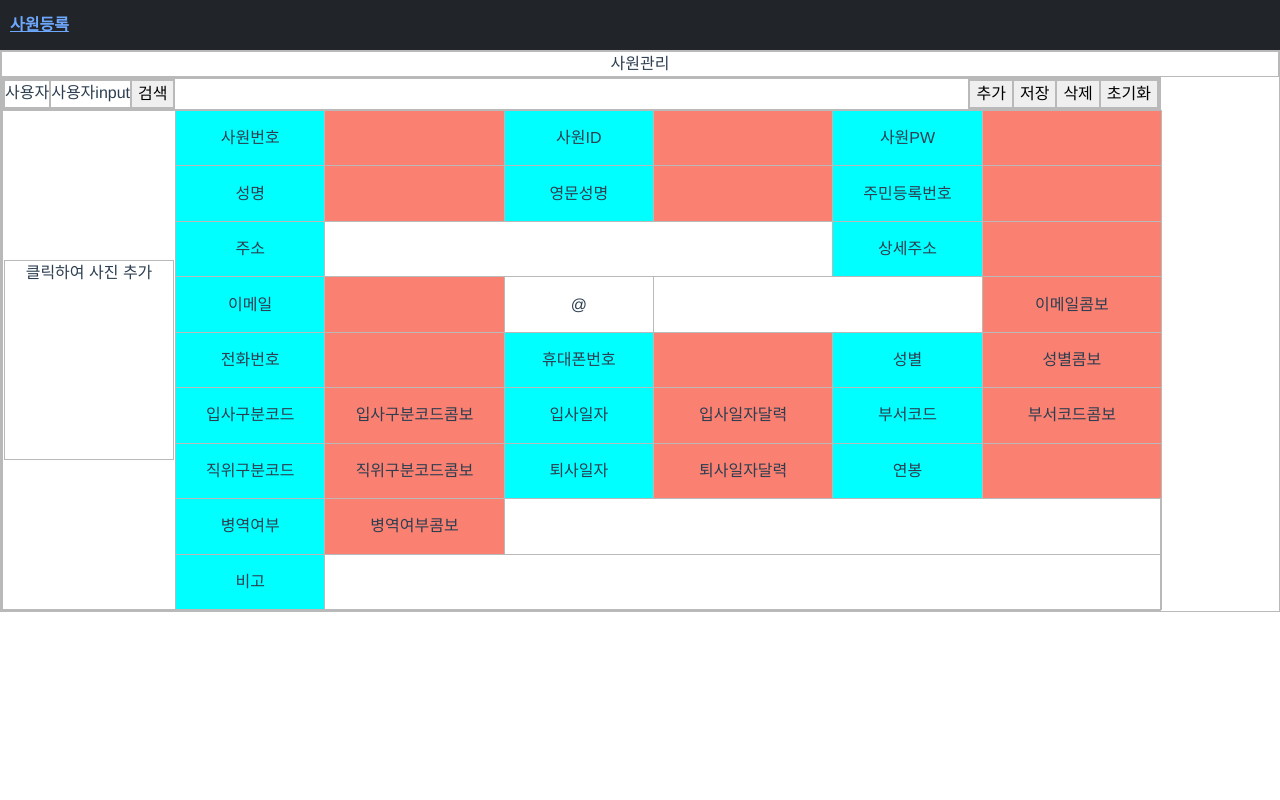
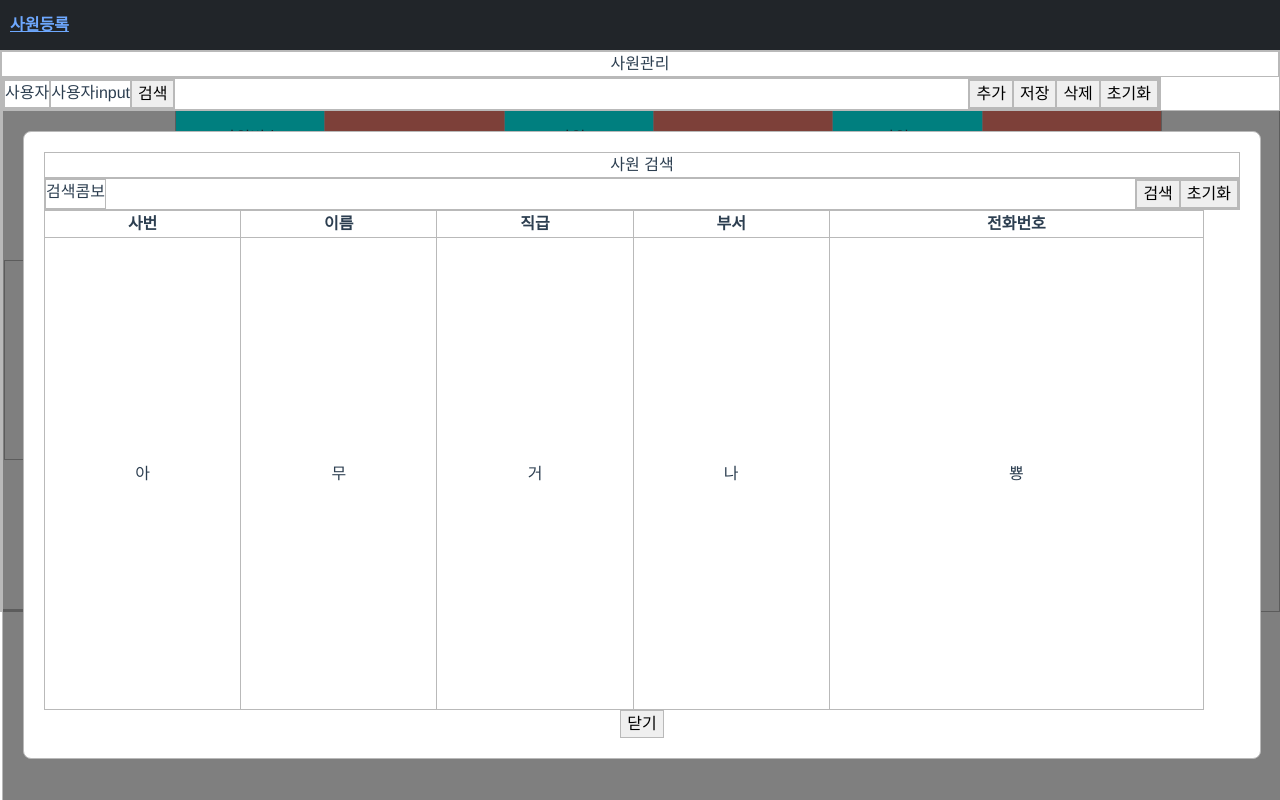
Before and after one commit to orangefield/teskan-front, a Vue app: page /emp in a window 1280 px wide. Both pictures are taken after a click on the button "검색". Built offline with nearby package versions, Linux system fonts and the light colour scheme.

Commit message:
사원 검색 모달 설계 완료

```diff
--- a/src/views/emp/EmpForm.vue
+++ b/src/views/emp/EmpForm.vue
@@ -8,7 +8,7 @@
                 <div class="menu_left">
                     <div>사용자</div>
                     <div>사용자input</div>
-                    <button>검색</button>
+                    <button @click="isModalOpened = true">검색</button>
                 </div>
                 <div class="menu_right">
                     <button>추가</button>
@@ -18,6 +18,41 @@
                 </div>
             </div>
             <!-- 검색 및 CRUD 버튼 끝 -->
+            <!-- 사원 검색 모달창 시작-->
+            <div class="black_bg" v-if="isModalOpened == true">
+                <div class="white_bg">
+                    <div>사원 검색</div>
+                    <div class="emp_modal_menu">
+                        <div>검색콤보</div>
+                        <div>
+                            <button>검색</button>
+                            <button>초기화</button>
+                        </div>
+                    </div>
+                    <table>
+                        <thead>
+                            <tr>
+                                <th>사번</th>
+                                <th>이름</th>
+                                <th>직급</th>
+                                <th>부서</th>
+                                <th>전화번호</th>
+                            </tr>
+                        </thead>
+                        <tbody>
+                            <tr>
+                                <td>아</td>
+                                <td>무</td>
+                                <td>거</td>
+                                <td>나</td>
+                                <td>뿅</td>
+                            </tr>
+                        </tbody>
+                    </table>
+                    <button @click="isModalOpened = false">닫기</button>
+                </div>
+            </div>
+            <!-- 사원 검색 모달창 끝-->
             <!-- 데이터 입력 테이블 시작 -->
             <table>
                 <tr>
@@ -94,6 +129,11 @@
 <script>
 export default {
 
+    data() {
+        return {
+            isModalOpened: false,
+        }
+    }
 }
 </script>
 <!-- 스크립트 끝 -->
@@ -106,6 +146,34 @@ export default {
 table {
     width: 1160px;
     height: 500px;
+}
+
+.emp_container {
+    margin: 0
+}
+
+div {
+    box-sizing: border-box;
+}
+
+.black_bg {
+    width: 100%;
+    height: 100%;
+    background: rgba(0, 0, 0, 0.5);
+    position: fixed;
+    padding: 20px;
+}
+
+.white_bg {
+    widows: 100%;
+    background: white;
+    border-radius: 8px;
+    padding: 20px;
+}
+
+.emp_modal_menu {
+    display: flex;
+    justify-content: space-between;
 }
 
 .emp_body {
```
